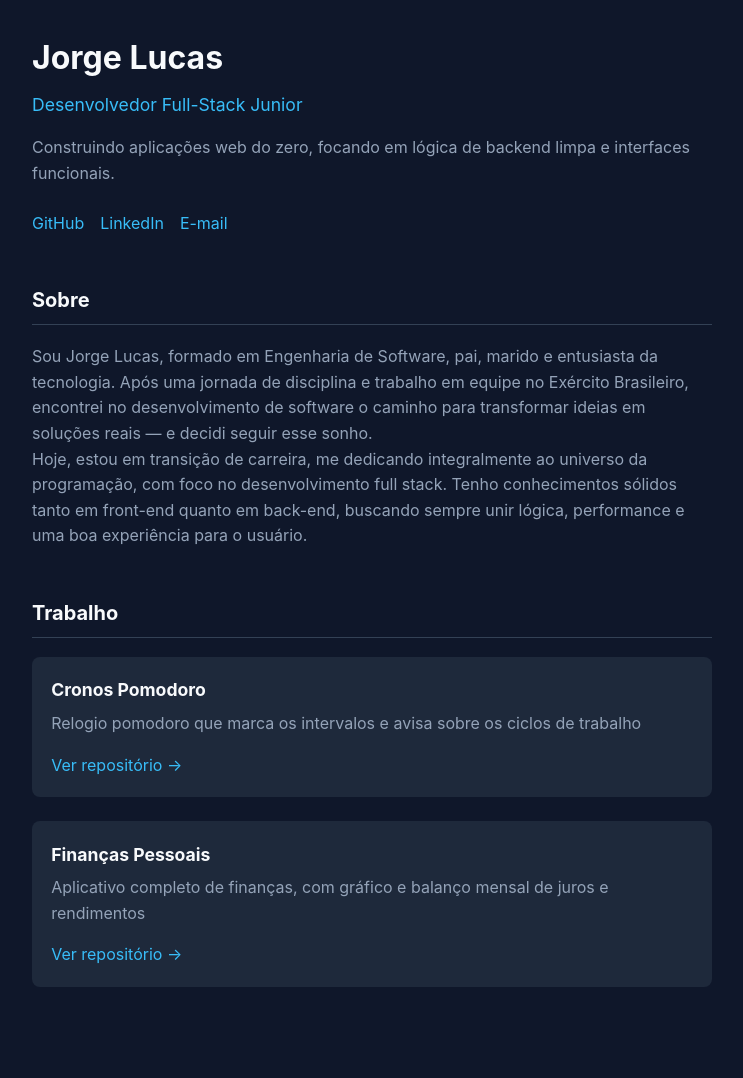
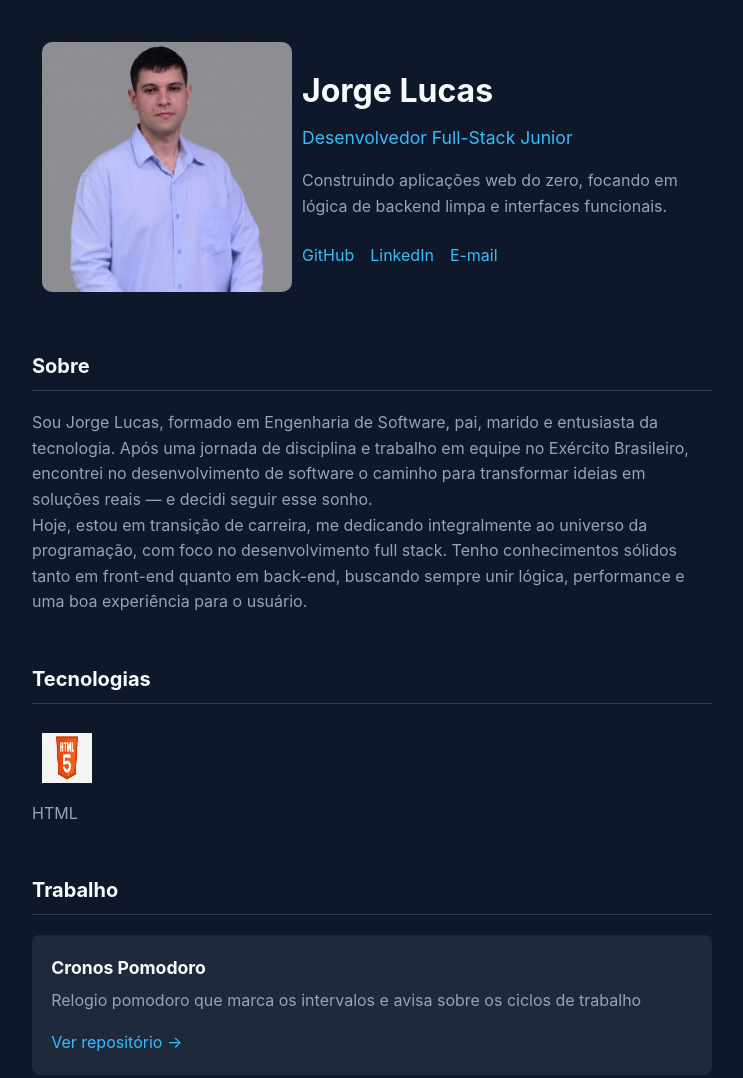
Before and after one commit to JorgeLucasPinheiro98/portifolio, a plain HTML site: page index.html in a window 1280 px wide. Shown: the top 1078 px of the page, without its empty margins (268-1011 px from the left). Drawn offline with Linux system fonts and the light colour scheme.

Commit message:
adicionando a seção tecnologias

```diff
--- a/index.html
+++ b/index.html
@@ -100,11 +100,32 @@
         a:hover {
             text-decoration: underline;
         }
+
+        #img {
+            width: 250px;
+            height: 250px;
+            margin: 10px;
+            border-radius: 10px;
+        }
+
+        #logo_tec {
+            width: 50px;
+            height: 50px;
+            margin: 10px;
+        }
+
+        header {
+            display: flex;
+            justify-content: space-between;
+            align-items: center;
+        }
     </style>
 </head>
 <body>
     <div class="container">
         <header>
+            <img src="Imagem_profissional.jpg" alt="Jorge Lucas" id="img">
+            <div>
             <h1>Jorge Lucas</h1>
                 <div class="tagline">Desenvolvedor Full-Stack Junior</div>
                 <p>Construindo aplicações web do zero, focando em lógica de backend limpa e interfaces funcionais.</p>
@@ -113,6 +134,7 @@
                     <li><a href="https://www.linkedin.com/in/jorge-lucas-pinheiro-61800123a/" target="_blank">LinkedIn</a></li>
                     <li><a href="mailto:betanh53@gmail.com">E-mail</a></li>
                 </ul>
+            </div>
         </header>
 
         <section>
@@ -122,6 +144,12 @@
                 <br>
                 Hoje, estou em transição de carreira, me dedicando integralmente ao universo da programação, com foco no desenvolvimento full stack. Tenho conhecimentos sólidos tanto em front-end quanto em back-end, buscando sempre unir lógica, performance e uma boa experiência para o usuário.
             </p>
+        </section>
+
+        <section>
+            <h2>Tecnologias</h2>
+            <img src="logo_html.jpg" alt="logo_html" id="logo_tec">
+            <p>HTML</p>
         </section>
 
         <section>
```
Also changed, not shown: Imagem_profissional.jpg (added), logo_html.jpg (added). Lines whose indentation alone changed are shown as unchanged.
